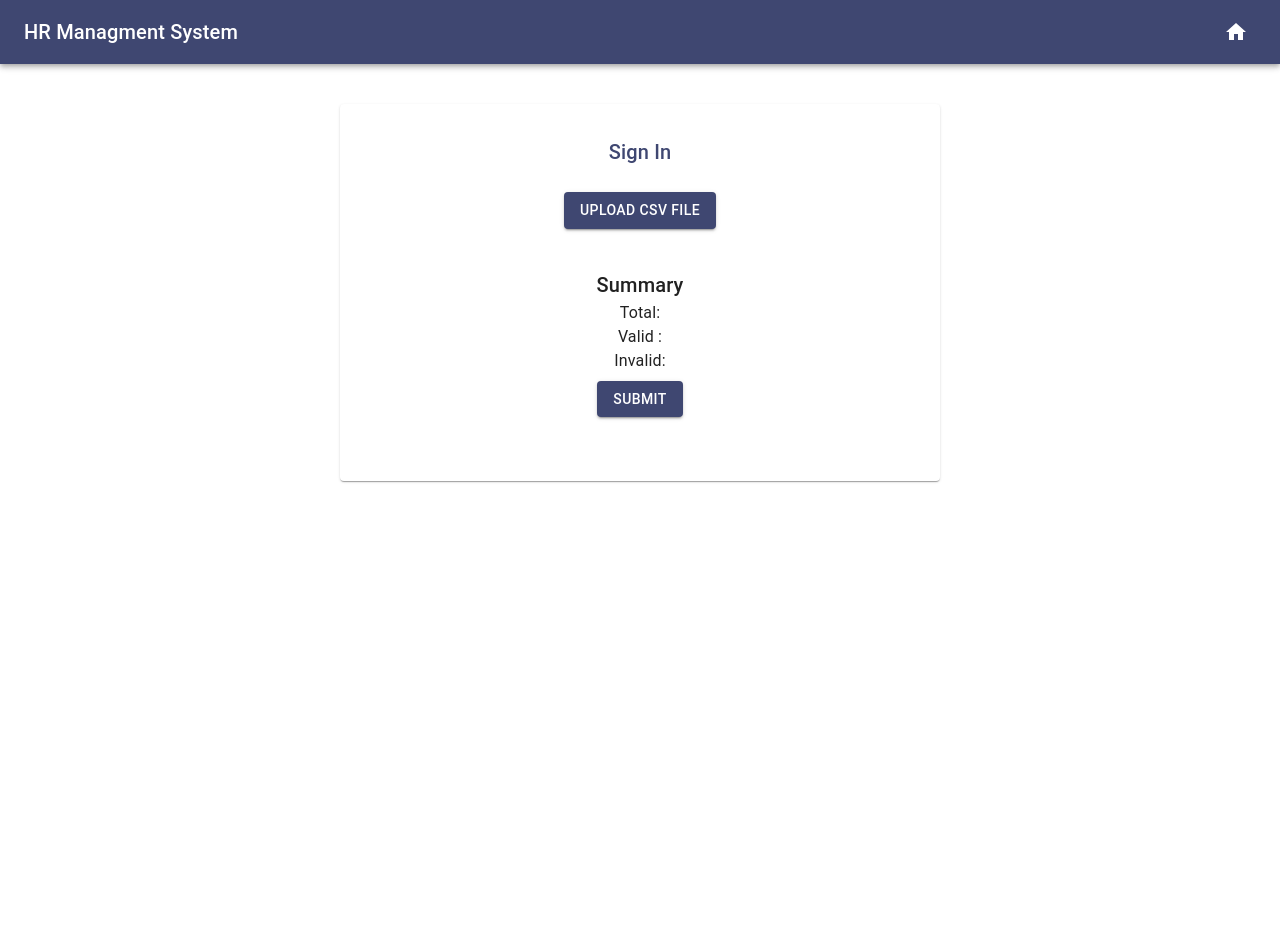
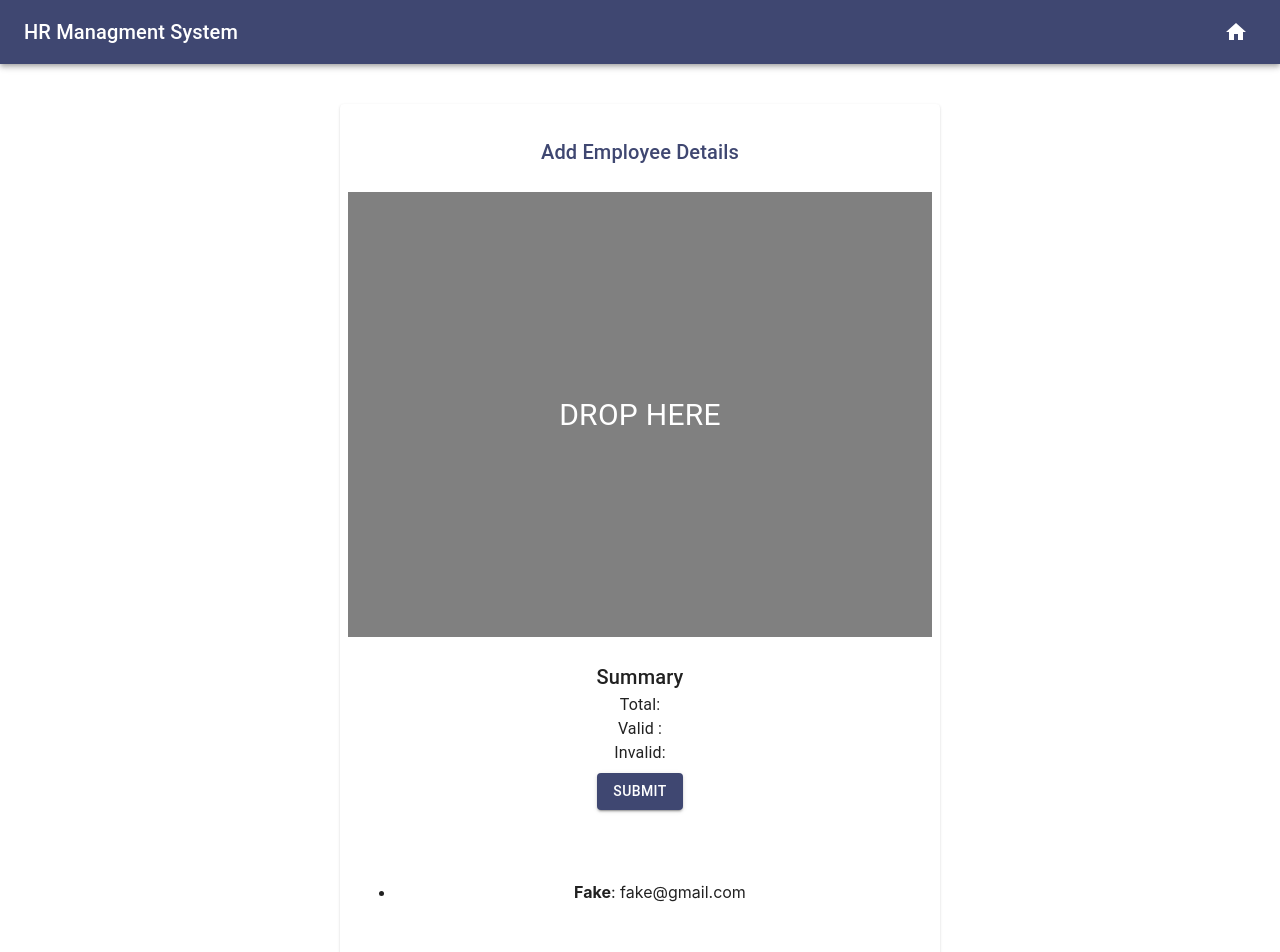
Before and after one commit to ASIF-Mahmud1/TechNext, a React (Create React App) app in the folder client/: page / in a window 1280 px wide. Shown: the top 952 px of the page. Before the commit the page ends 800 px from the top, so only its background shows below. Built offline with nearby package versions, Linux system fonts and the light colour scheme.

Commit message:
[in progress] UI upload CSV

```diff
--- a/client/package.json
+++ b/client/package.json
@@ -11,6 +11,7 @@
     "@testing-library/jest-dom": "^5.16.1",
     "@testing-library/react": "^12.1.2",
     "@testing-library/user-event": "^13.5.0",
+    "papaparse": "^5.3.1",
     "react": "^17.0.2",
     "react-dom": "^17.0.2",
     "react-router-dom": "^6.2.1",
--- a/client/src/employee/component/UploadCSV.js
+++ b/client/src/employee/component/UploadCSV.js
@@ -2,6 +2,8 @@ import React, {useState,useContext} from 'react'
 import {Navigate as Redirect} from 'react-router-dom'
 import {Button,Typography,TextField,Card,CardActions,CardContent,Icon,} from '@mui/material';
 import {makeStyles}  from '@mui/styles';
+import { parse } from "papaparse";
+
 const useStyles = makeStyles(theme => ({
   card: {
     maxWidth: 600,
@@ -25,23 +27,66 @@ const useStyles = makeStyles(theme => ({
   submit: {
     margin: 'auto',
     marginBottom: theme.spacing(2)
-  }
+  },
+  dropZone:{
+    width:200,padding:200,
+
+    backgroundColor:'grey'
+  },
+  dropZoneHighlight:{
+    width:200,padding:200,
+    opacity: 0.3,
+
+    backgroundColor:'green'
+  },
+
 }))
 
 export default function Signin(props) {
 
+  const [highlighted, setHighlighted] = React.useState(false);
+  const [contacts, setContacts] = React.useState([
+    { email: "fake@gmail.com", name: "Fake" },
+  ]);
+  console.log("my contacts ",contacts);
   const classes = useStyles()
 
   return (
       <Card className={classes.card}>
         <CardContent>
           <Typography variant="h6" className={classes.title}>
-            Sign In
+           Add Employee Details
           </Typography>
 
         </CardContent>
         <CardActions>
-          <Button color="primary" variant="contained"  className={classes.submit}>Upload CSV file</Button>
+               <div
+          className= {highlighted ?classes.dropZoneHighlight: classes.dropZone}
+
+        onDragEnter={() => {
+          setHighlighted(true);
+        }}
+        onDragLeave={() => {
+          setHighlighted(false);
+        }}
+        onDragOver={(e) => {
+          e.preventDefault();
+        }}
+        onDrop={(e) => {
+          e.preventDefault();
+          setHighlighted(false);
+
+          Array.from(e.dataTransfer.files)
+            .filter((file) => file.type === "text/csv")
+            .forEach(async (file) => {
+              const text = await file.text();
+              const result = parse(text, { header: true });
+              setContacts((existing) => [...existing, ...result.data]);
+            });
+        }}
+      >
+       <Typography style={{color:"white", fontSize:30}}> DROP HERE</Typography>
+      </div>
         </CardActions>
         <CardContent>
           <Typography variant="h6">
@@ -55,6 +100,16 @@ export default function Signin(props) {
           <Button color="primary" variant="contained"  className={classes.submit}>Submit</Button>
         </CardActions>
         </CardContent>
+        <CardContent>
+
+      <ul>
+        {contacts.map((contact) => (
+          <li key={contact.email}>
+            <strong>{contact.name}</strong>: {contact.email}
+          </li>
+        ))}
+      </ul>
+        </CardContent>
       </Card>
     )
 }
```
Also changed, not shown: 1 other file (tests, documents, lock files or other folders).
